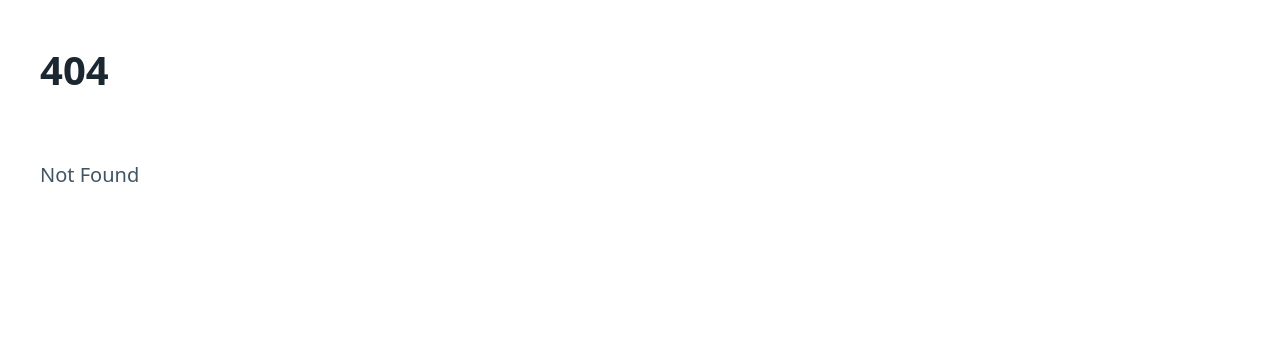
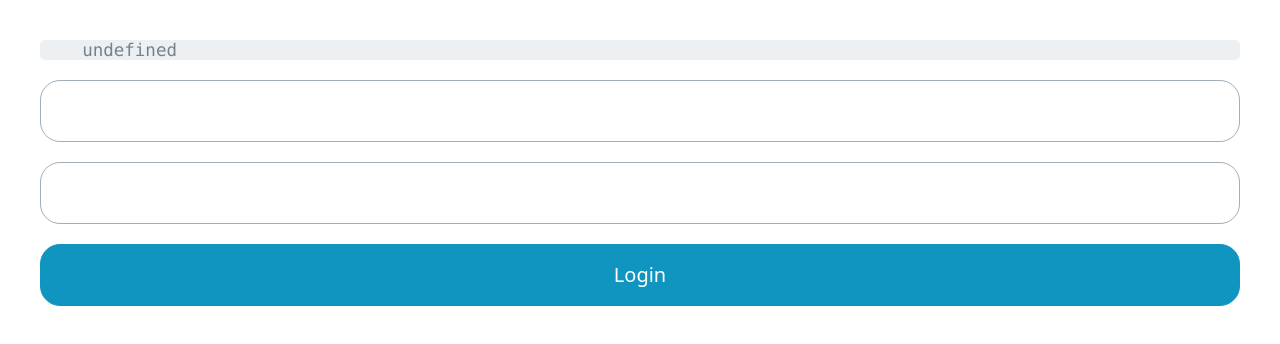
Before and after one commit to JungYongYou/to-do-svelte-kit, a SvelteKit app: page /login in a window 1280 px wide. Before the commit this address had no page. Shown: the top 344 px of the page. Built offline with nearby package versions, Linux system fonts and the light colour scheme.

Commit message:
SvelteKit Actions로 validation 구현

```diff
--- /dev/null
+++ b/src/routes/login/+page.server.ts
@@ -0,0 +1,31 @@
+import { fail, redirect, type Actions } from '@sveltejs/kit';
+
+export const actions: Actions = {
+	default: async ({ request }) => {
+		const formData = await request.formData();
+
+		const user = String(formData.get('user'));
+		const password = String(formData.get('password'));
+
+		const errors: Record<string, unknown> = {};
+
+		if (!user || typeof user !== 'string') {
+			errors.user = 'required';
+		}
+
+		if (!password || typeof password !== 'string') {
+			errors.password = 'required';
+		}
+
+		if (Object.keys(errors).length > 0) {
+			const data = {
+				data: Object.fromEntries(formData),
+				errors
+			};
+
+			return fail(400, data);
+		}
+
+		throw redirect(303, '/todos');
+	}
+};
--- /dev/null
+++ b/src/routes/login/+page.svelte
@@ -0,0 +1,28 @@
+<script lang="ts">
+  import { enhance } from "$app/forms";
+  import type { ActionData } from "./$types";
+
+  export let form: ActionData
+</script>
+
+<pre>
+    {JSON.stringify(form, null, 2)}
+</pre>
+
+<form method="POST" use:enhance>
+  <input type="text" name="user" value={form?.data?.user ?? ''} />
+    {#if form?.errors?.user}
+        <p class="error">Name is required</p>
+    {/if}
+  <input type="password" name="password" value={form?.data?.password ?? ''} />
+    {#if form?.errors?.password}
+        <p class="error">Password is required</p>
+    {/if}
+  <button type="submit">Login</button>
+</form>
+
+<style>
+    .error {
+        color: tomato
+    }
+</style>
```
